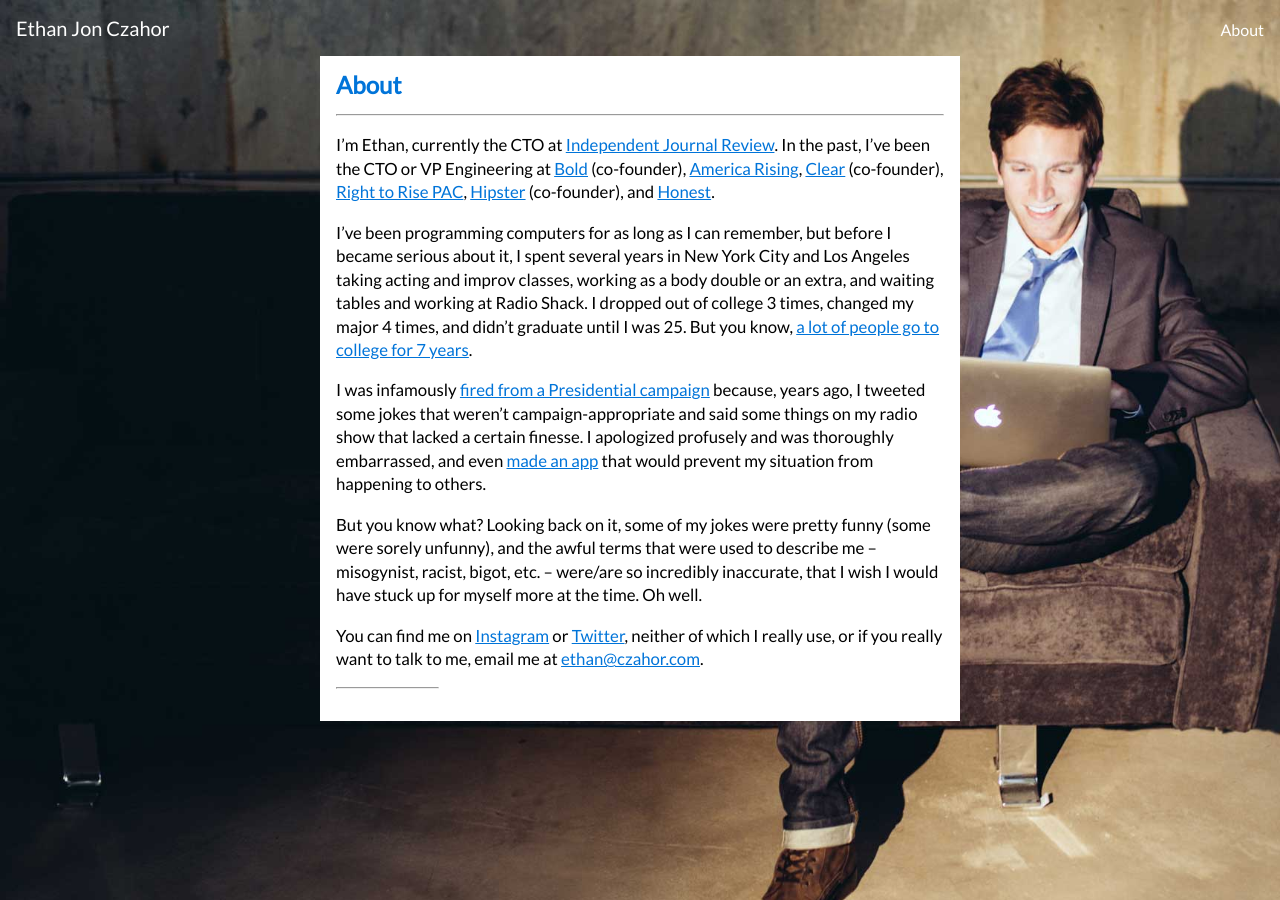
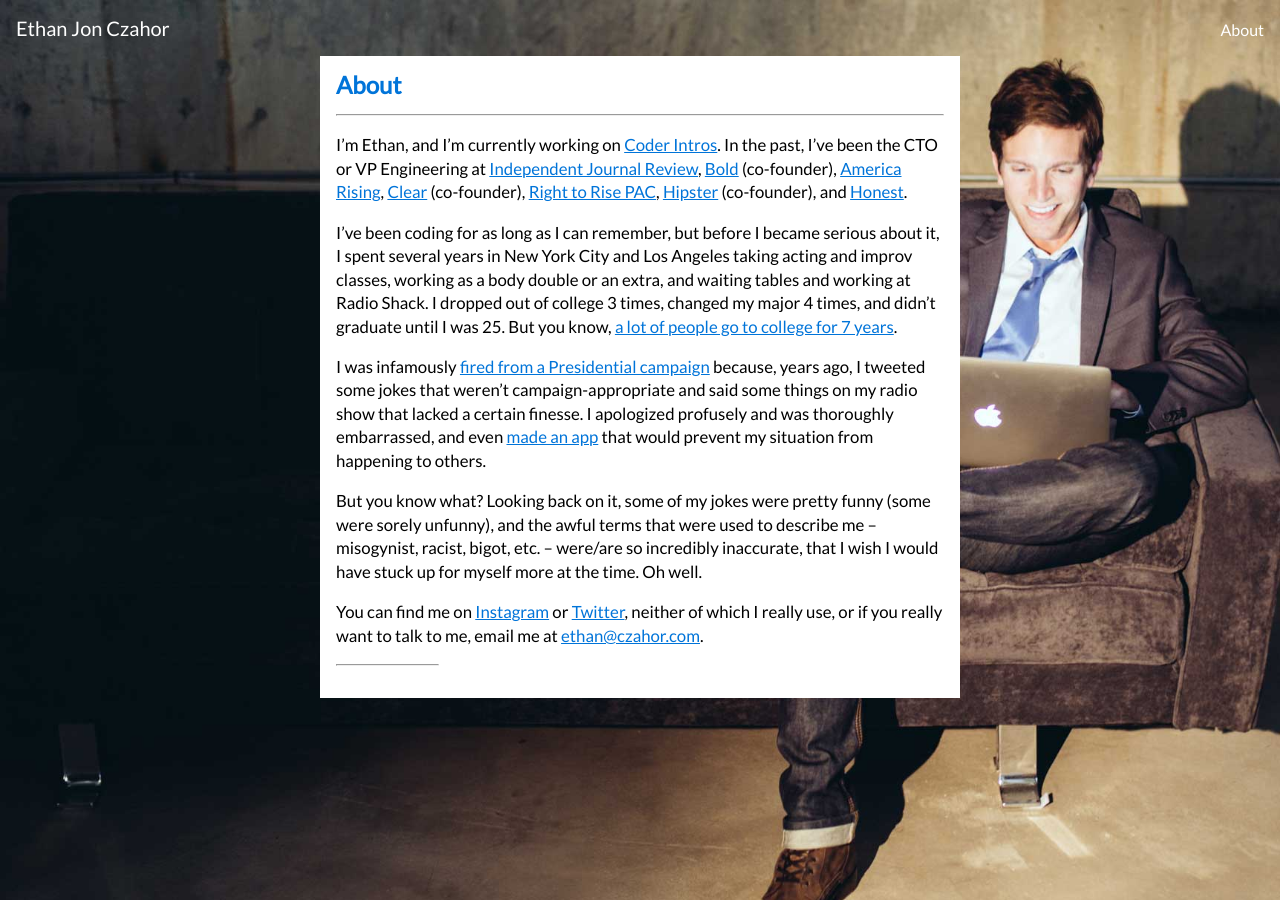
Before and after one commit to czahor/czahor.github.io, a Jekyll site: the page built from about.md, in a window 1280 px wide. Built offline with Jekyll 4.4.1, drawn with Linux system fonts in a browser that asks for light colours.

Commit message:
updates for coder intros

```diff
--- a/about.md
+++ b/about.md
@@ -4,29 +4,29 @@
 description: About Ethan Jon Czahor.
 ---
 
-I'm Ethan, currently the CTO at [Independent Journal Review](https://ijr.com).
-In the past, I've been the CTO or VP Engineering at
-[Bold](http://bold.global) (co-founder),
-[America Rising](https://www.americarisingpac.org),
-[Clear](https://www.heyclear.com) (co-founder),
-[Right to Rise PAC](https://en.wikipedia.org/wiki/Right_to_Rise),
+I'm Ethan, and I'm currently working on [Coder Intros](https://coderintros.com/). In
+the past, I've been the CTO or VP Engineering at [Independent Journal Review](https://ijr.com),
+[Bold](http://bold.global) (co-founder), [America Rising](https://www.americarisingpac.org),
+[Clear](https://www.heyclear.com) (co-founder), [Right to Rise PAC](https://en.wikipedia.org/wiki/Right_to_Rise),
 [Hipster](http://techcrunch.com/2012/03/15/aol-snaps-up-hyper-local-photosharing-app-hipster/) (co-founder),
 and [Honest](http://www.honest.com).
 
-I've been programming computers for as long as I can remember, but before I became serious about it,
-I spent several years in New York City and Los Angeles taking acting and improv classes, working as a
-body double or an extra, and waiting tables and working at Radio Shack. I dropped out of college 3 times, changed my major 4 times,
-and didn't graduate until I was 25. But you know, [a lot of people go to college for 7 years](https://www.youtube.com/watch?v=UOsQ2epsI2M&t=5s).
+I've been coding for as long as I can remember, but before I became serious about it,
+I spent several years in New York City and Los Angeles taking acting and improv
+classes, working as a body double or an extra, and waiting tables and working at
+Radio Shack. I dropped out of college 3 times, changed my major 4 times, and didn't
+graduate until I was 25. But you know, [a lot of people go to college for 7 years](https://www.youtube.com/watch?v=UOsQ2epsI2M&t=5s).
 
-I was infamously
-[fired from a Presidential campaign](https://www.bloomberg.com/politics/articles/2015-02-10/ethan-czahor-jeb-bush-s-new-cto-is-guilty-of-being-a-young-conservative)
-because, years ago, I tweeted some jokes that weren't campaign-appropriate and said some things on my radio show that lacked a certain finesse.
-I apologized profusely and was thoroughly embarrassed, and even
-[made an app](https://techcrunch.com/2015/04/20/sorry-about-that-f-bomb/)
+I was infamously [fired from a Presidential campaign](https://www.bloomberg.com/politics/articles/2015-02-10/ethan-czahor-jeb-bush-s-new-cto-is-guilty-of-being-a-young-conservative)
+because, years ago, I tweeted some jokes that weren't campaign-appropriate and said
+some things on my radio show that lacked a certain finesse. I apologized profusely
+and was thoroughly embarrassed, and even [made an app](https://techcrunch.com/2015/04/20/sorry-about-that-f-bomb/)
 that would prevent my situation from happening to others.
 
-But you know what? Looking back on it, some of my jokes were pretty funny (some were sorely unfunny), and the awful terms that were used to describe me
--- misogynist, racist, bigot, etc. -- were/are so incredibly inaccurate, that I wish I would have stuck up for myself more at the time. Oh well.
+But you know what? Looking back on it, some of my jokes were pretty funny (some were
+sorely unfunny), and the awful terms that were used to describe me -- misogynist, racist,
+bigot, etc. -- were/are so incredibly inaccurate, that I wish I would have stuck
+up for myself more at the time. Oh well.
 
 You can find me on [Instagram](http://instagram.com/e10jc) or [Twitter](http://twitter.com/e10jc),
 neither of which I really use, or if you really want to talk to me, email me at [ethan@czahor.com](mailto:ethan@czahor.com).
```
Also changed, not shown: _posts/2017-04-12-wordact.md (deleted, +0 -16 lines), _posts/2017-07-17-coderintros.md (added, +13 -0 lines).
